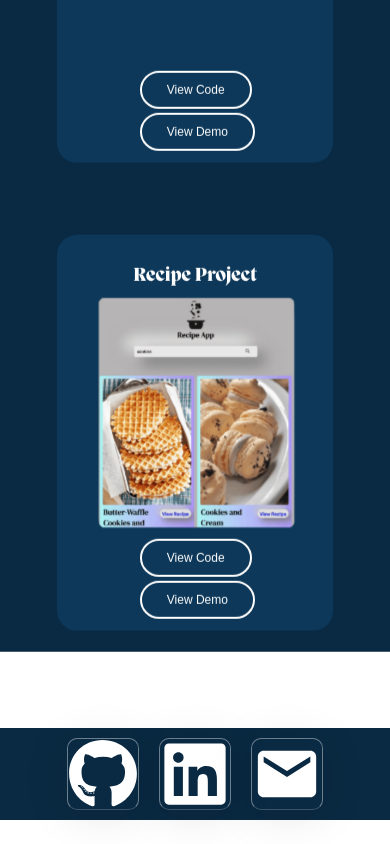
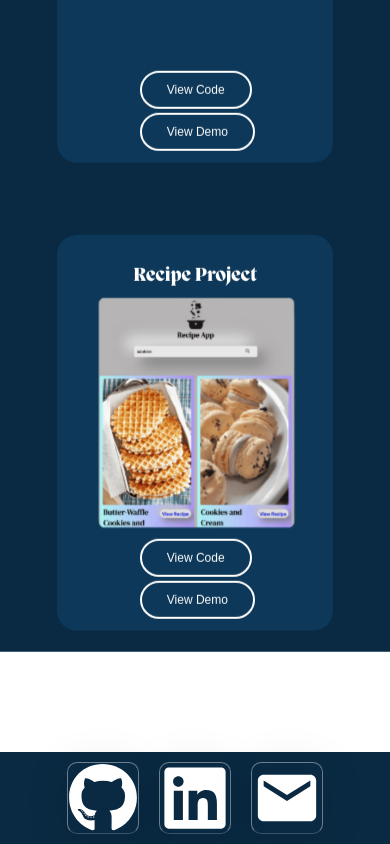
Before and after one commit to Xmuhia/Portfolio, a React (Vite) app in the folder client/: page / in a window 390 px wide. Shown: the part 2339-3183 px from the top of the page. Before the commit the page ends 3159 px from the top, so only its background shows below. Built offline with nearby package versions, Linux system fonts and the light colour scheme.

Commit message:
Updating Media Queries

```diff
--- a/client/src/index.css
+++ b/client/src/index.css
@@ -527,7 +527,7 @@ ul li {
     }
 
     #contacts-box {
-      transform: translateY(30em);
+      transform: translateY(32em);
     }
 
     .title-skills h1 {
@@ -543,7 +543,7 @@ ul li {
     }
 
     .project-container {
-      height: 250%;
+      height: 270%;
     }
 }
 
```
